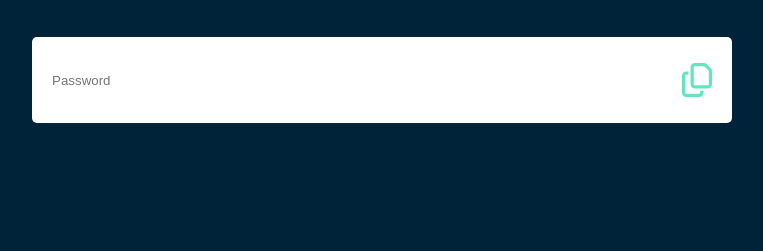
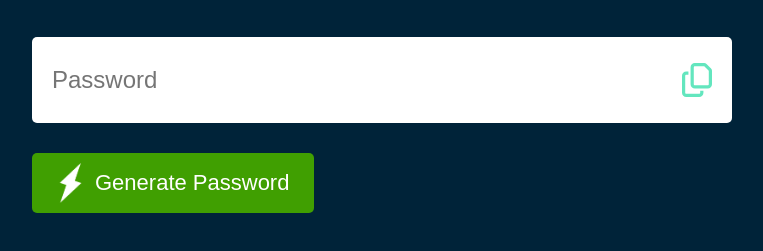
Before and after one commit to Rupa-Veerala/Random-Password-Generation-using-JS, a plain HTML site: page index.html in a window 1280 px wide. Shown: the part 279-530 px from the top of the page, without its empty margins (160-923 px from the left). Drawn offline with Linux system fonts and the light colour scheme.

Commit message:
new image

```diff
--- a/index.html
+++ b/index.html
@@ -13,6 +13,7 @@
             <input type="text"id="password"placeholder="Password">
             <img src="copy.svg">
         </div>
+        <button><img src="generate.png">Generate Password</button>
     </div>
 </body>
 </html>
--- a/style.css
+++ b/style.css
@@ -41,5 +41,24 @@ body{
 .display input{
     border: 0;
     outline: 0;
-
+    font-size: 24px;
 }
+.container button img{
+    width: 28px;
+    margin-right: 10px;
+}
+.container button{
+    border: 0;
+    outline: 0;
+    background: #409f01;
+    color: #fff;
+    font-size: 22px;
+    height: 60px;
+    font-weight: 200;
+    display: flex;
+    align-items: center;
+    justify-content: center;
+    padding: 15px 25px;
+    border-radius: 5px;
+    cursor: pointer;
+}
```
Also changed, not shown: generate.png (added).
